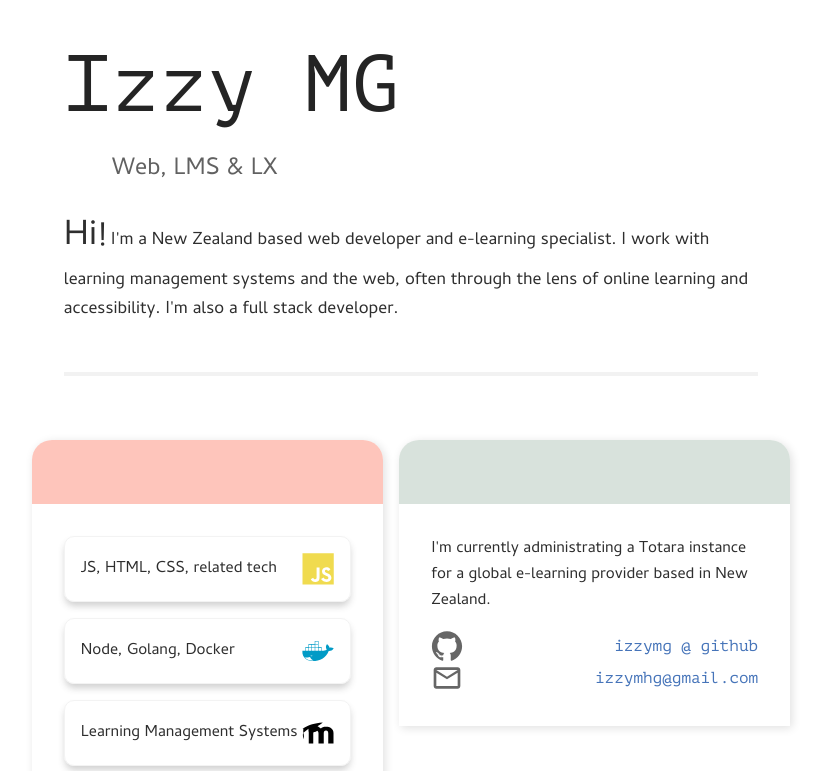
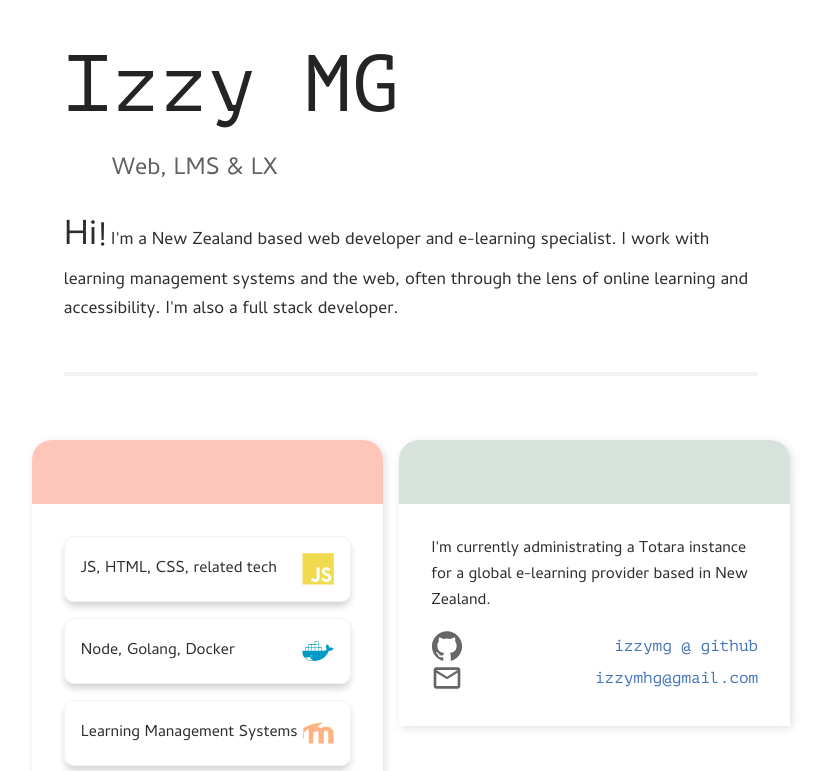
Before and after one commit to izzymg/izzymgdev, a plain HTML site: page dist/index.html in a window 1280 px wide. Shown: the top 771 px of the page, without its empty margins (229-1053 px from the left). Drawn offline with Linux system fonts and the light colour scheme; a web font is replaced by a local one.

Commit message:
Add color to Moodle icon

```diff
--- a/dist/index.html
+++ b/dist/index.html
@@ -39,7 +39,7 @@
                         <li>
                             <span>Learning Management Systems</span>
                             <svg class="icon" width="32px" viewBox="0 0 128 128">
-                                <path d="M116.659 45.061c-5.075-3.895-12.286-5.754-21.087-5.754-9.648 0-16.383 2.199-19.939 6.77-1.626-1.76-3.659-3.162-5.963-4.229-2.444-2.479-4.981-3.986-7.574-4.717 5.754-3.695 12.497-8.684 21.036-15.426-34.694 3.555-51.459 6.94-81.245 24.881 1.219 0 2.396.006 3.546.02-.711 5.572-.341 13.883-.208 16.342-3.991 10.197-.406 18.488 2.579 25.945 0-8.979.44-16.244-2.109-25.557l20.25-16.051c-.326 3.025-.277 6.555.305 10.807l.063.021-.232 1.162.918.162c-.227 1.506.001 3.073.001 4.749v41.814h18v-39.617c0-1.982.65-3.719 1.053-5.217 2.765-.465 5.64-1.256 8.167-2.338l.182.447c.162-.203.357-.447.515-.66 2.034-.908 4.166-2.014 6.001-3.316 3.26 1.687 5.082 5.355 5.082 11.084v39.617h21v-39.617c0-8.123 2.4-12.182 9-12.182s9 4.059 9 12.182v39.617000000000004h21v-41.814c0-8.463-3.419-14.725-9.341-19.125z"></path>
+                                <path fill="HSL(24, 100%, 75%)" d="M116.659 45.061c-5.075-3.895-12.286-5.754-21.087-5.754-9.648 0-16.383 2.199-19.939 6.77-1.626-1.76-3.659-3.162-5.963-4.229-2.444-2.479-4.981-3.986-7.574-4.717 5.754-3.695 12.497-8.684 21.036-15.426-34.694 3.555-51.459 6.94-81.245 24.881 1.219 0 2.396.006 3.546.02-.711 5.572-.341 13.883-.208 16.342-3.991 10.197-.406 18.488 2.579 25.945 0-8.979.44-16.244-2.109-25.557l20.25-16.051c-.326 3.025-.277 6.555.305 10.807l.063.021-.232 1.162.918.162c-.227 1.506.001 3.073.001 4.749v41.814h18v-39.617c0-1.982.65-3.719 1.053-5.217 2.765-.465 5.64-1.256 8.167-2.338l.182.447c.162-.203.357-.447.515-.66 2.034-.908 4.166-2.014 6.001-3.316 3.26 1.687 5.082 5.355 5.082 11.084v39.617h21v-39.617c0-8.123 2.4-12.182 9-12.182s9 4.059 9 12.182v39.617000000000004h21v-41.814c0-8.463-3.419-14.725-9.341-19.125z"></path>
                             </svg>
                         </li>
                     </ul>
```
